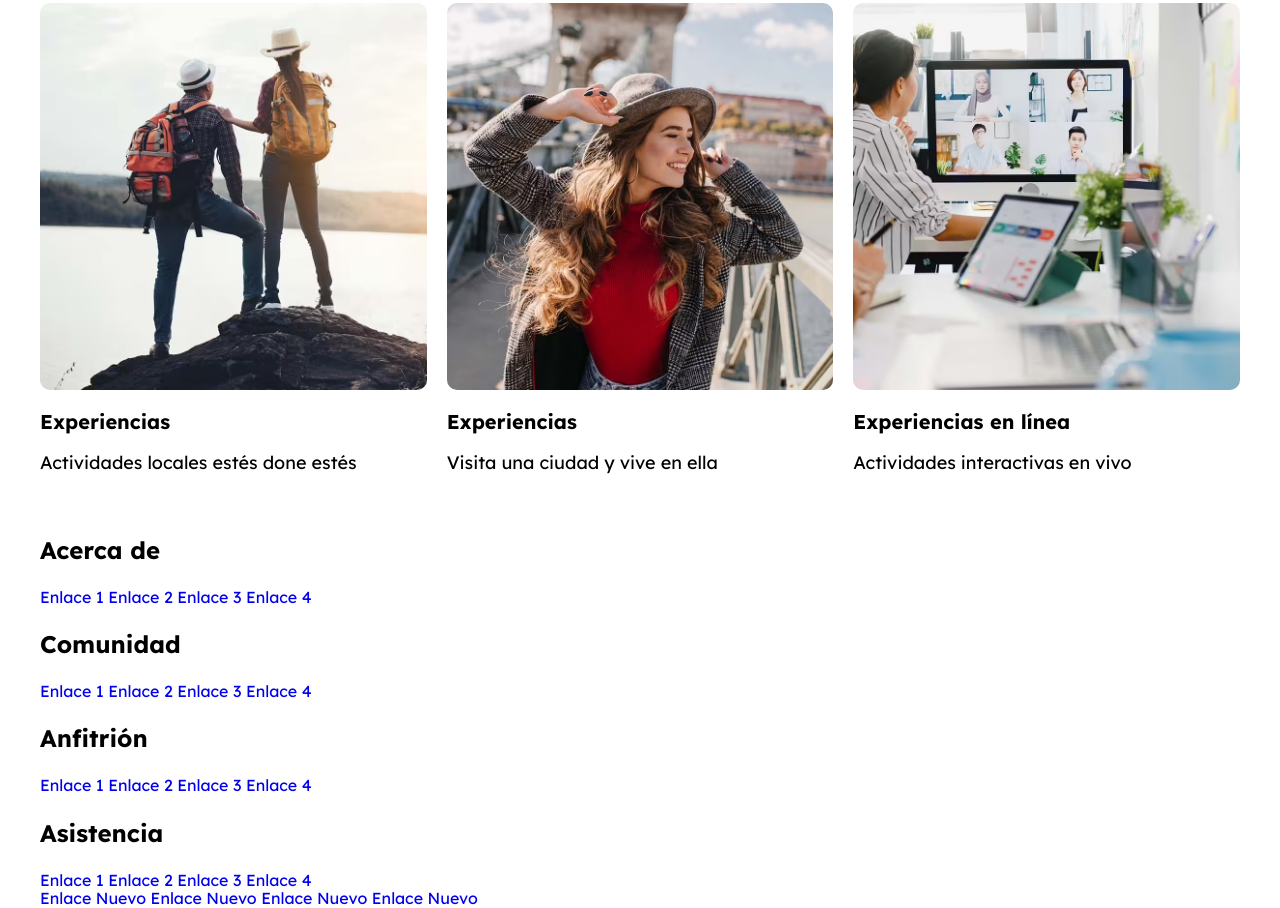
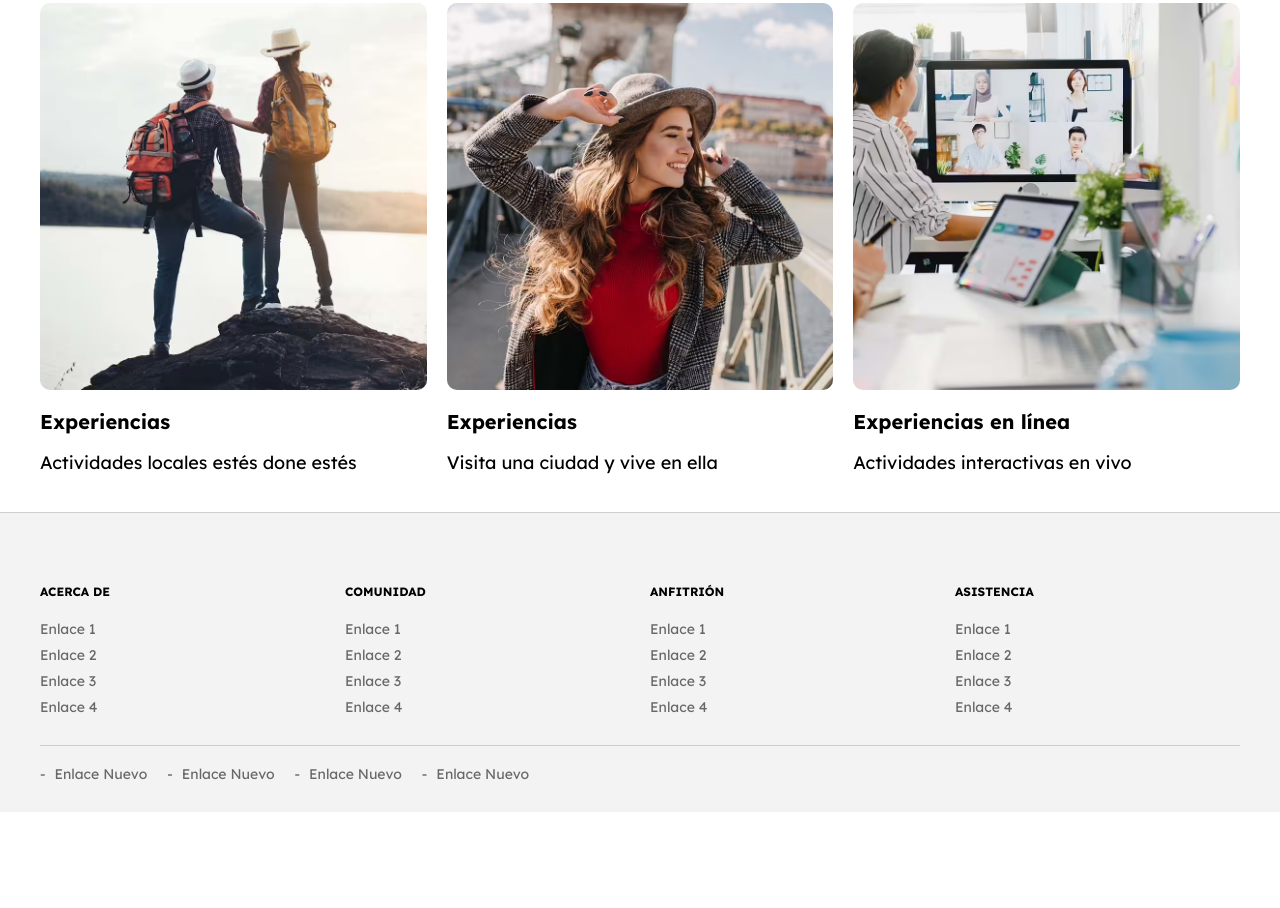
Before and after one commit to JosueP0721/Proyecto--AirBNB, a website: page index.html in a window 1280 px wide. Shown: the part 2374-3282 px from the top of the page. After the commit the page ends 3186 px from the top, so only its background shows below. Drawn offline with Linux system fonts and the light colour scheme.

Commit message:
footer scss

```diff
--- /dev/null
+++ b/src/scss/layout/_footer.scss
@@ -0,0 +1,49 @@
+@use 'base/variables' as v;
+@use 'base/mixins' as m;
+
+.footer {
+    background-color: lighten(v.$grisClaro, 7%);
+    border-top: 1px solid lighten(v.$gris, 40%);
+    padding-top: 5rem;
+
+    &__grid {
+        @include m.tablet {
+            @include m.grid(2, 2rem);
+        }
+        @include m.desktop {
+            @include m.grid(4, 2rem);
+        }
+    }
+    &__heading {
+        text-transform: uppercase;
+        font-size: 1.2rem;
+    }
+
+    &__enlace {
+        display: block;
+        color: v.$gris;
+        font-size: 1.4rem;
+        margin-bottom: 1rem;
+    }
+    &__barra {
+        border-top: 1px solid lighten(v.$gris, 40%);
+        margin-top: 2rem;
+        padding: 2rem 0;
+    }
+    &__barranav {
+        display: flex;
+        flex-direction: column;
+        @include m.tablet {
+            flex-direction: row;
+            gap: 2rem;
+        }
+    }
+    &__enlace--barra {
+        &::before {
+            content: ' - ';
+            margin-right: .5rem;
+        }
+    }
+
+
+}
--- a/src/scss/layout/_index.scss
+++ b/src/scss/layout/_index.scss
@@ -3,3 +3,4 @@
 @forward 'lugares';
 @forward 'anfitrion';
 @forward 'experiencias';
+@forward 'footer';
```
Also changed, not shown: build/css/app.css, 1 other file.
